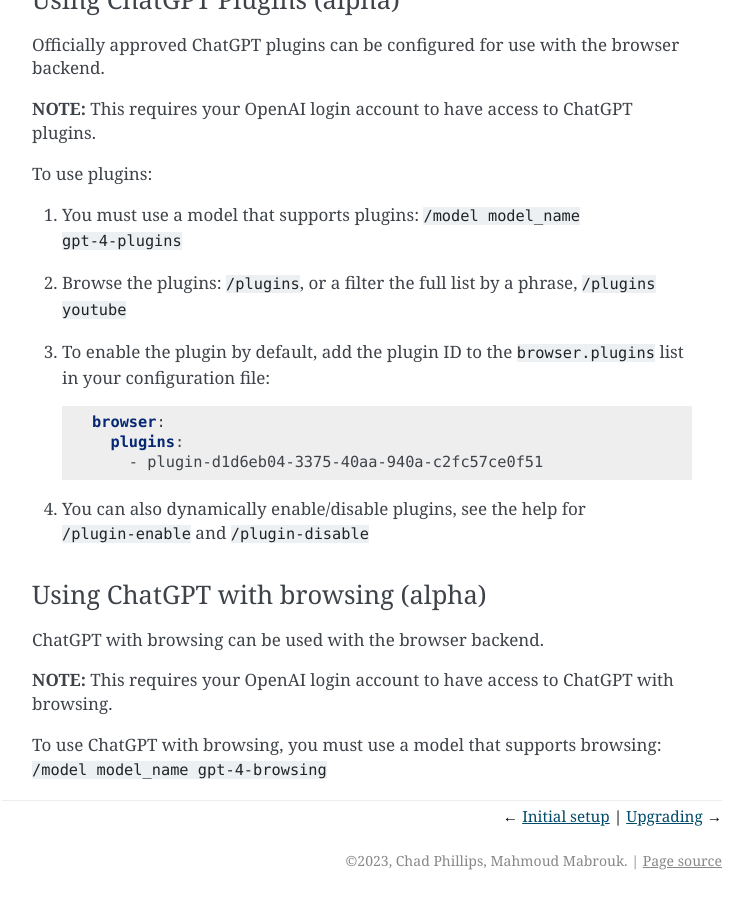
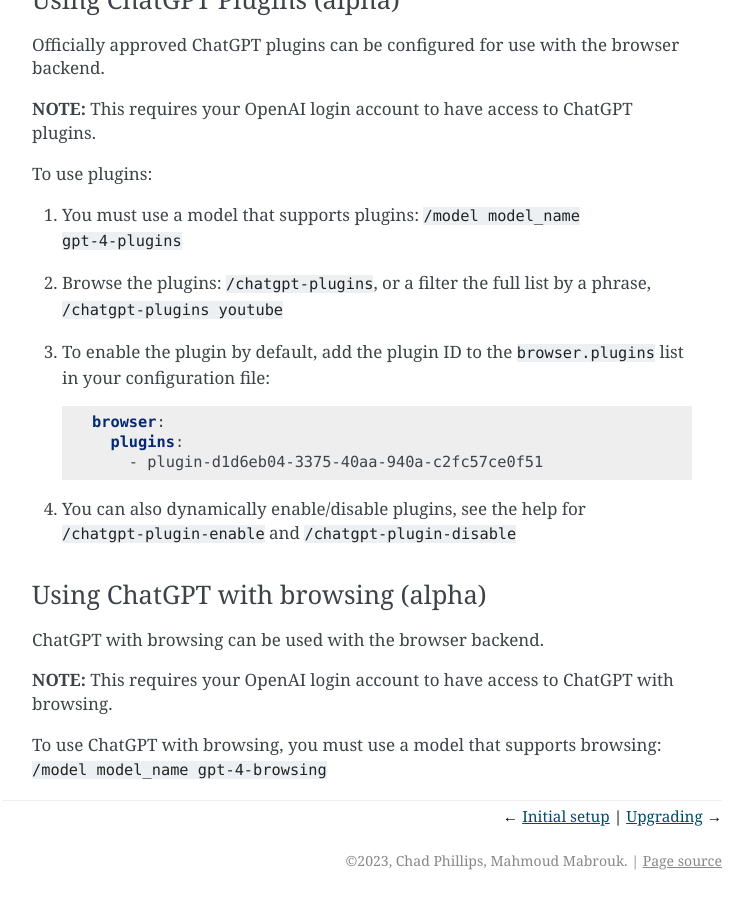
Before and after one commit to llm-workflow-engine/llm-workflow-engine, a Sphinx documentation site: the page built from docs/configuration.rst, in a window 1280 px wide and 900 px high, scrolled down 2724 px. Shown: the whole window, without its empty margins (388-1141 px from the left). Built offline with Sphinx 7.4.7, drawn with Linux system fonts in a browser that asks for light colours.

Commit message:
rename /plugin* commands to /chatgpt-plugin* on browser backend

```diff
--- a/docs/configuration.rst
+++ b/docs/configuration.rst
@@ -149,7 +149,7 @@
 To use plugins:
 
 1. You must use a model that supports plugins: ``/model model_name gpt-4-plugins``
-2. Browse the plugins: ``/plugins``, or a filter the full list by a phrase, ``/plugins youtube``
+2. Browse the plugins: ``/chatgpt-plugins``, or a filter the full list by a phrase, ``/chatgpt-plugins youtube``
 3. To enable the plugin by default, add the plugin ID to the ``browser.plugins`` list in your configuration file:
 
    .. code-block:: yaml
@@ -158,7 +158,7 @@
         plugins:
           - plugin-d1d6eb04-3375-40aa-940a-c2fc57ce0f51
 
-4. You can also dynamically enable/disable plugins, see the help for ``/plugin-enable`` and ``/plugin-disable``
+4. You can also dynamically enable/disable plugins, see the help for ``/chatgpt-plugin-enable`` and ``/chatgpt-plugin-disable``
 
 ^^^^^^^^^^^^^^^^^^^^^^^^^^^^^^^^^^^^^^^^^^^^^^^
 Using ChatGPT with browsing (alpha)
```
Also changed, not shown: 1 other file.
